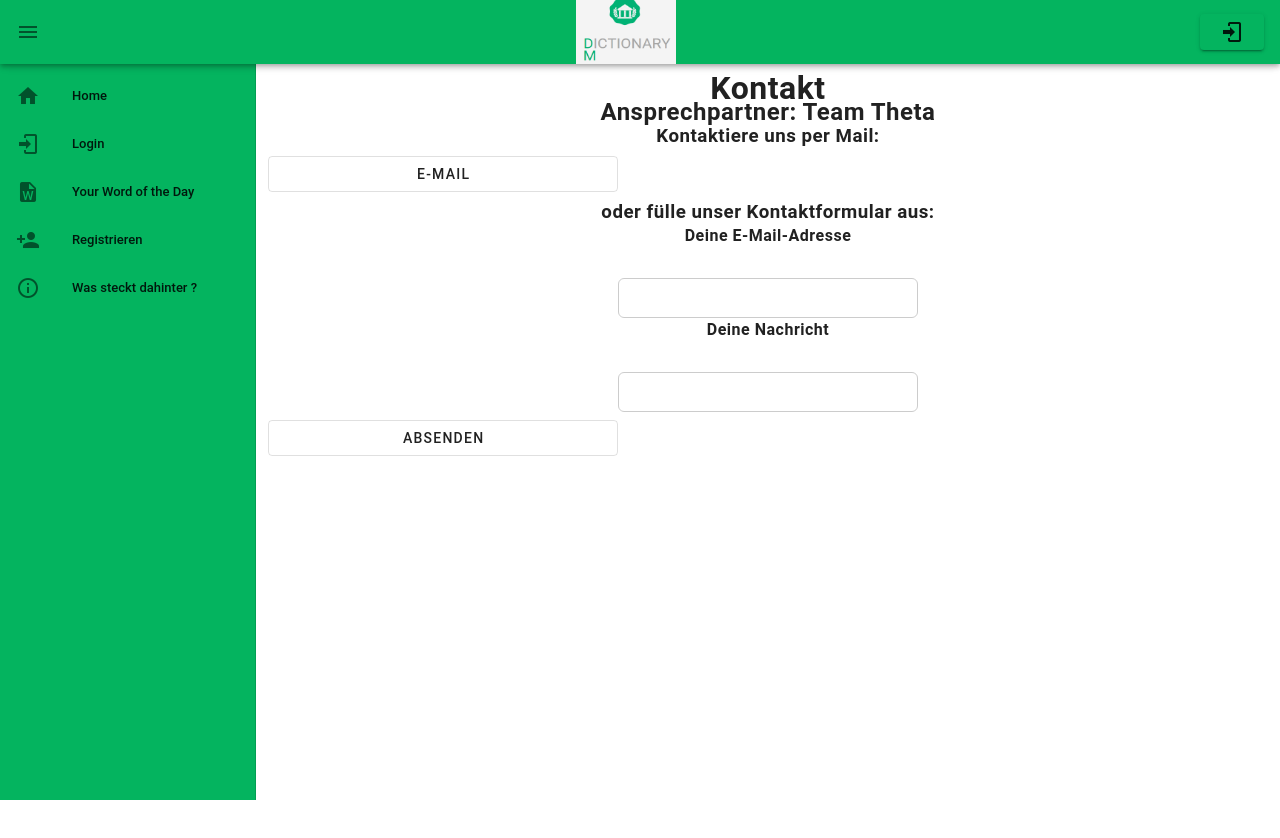
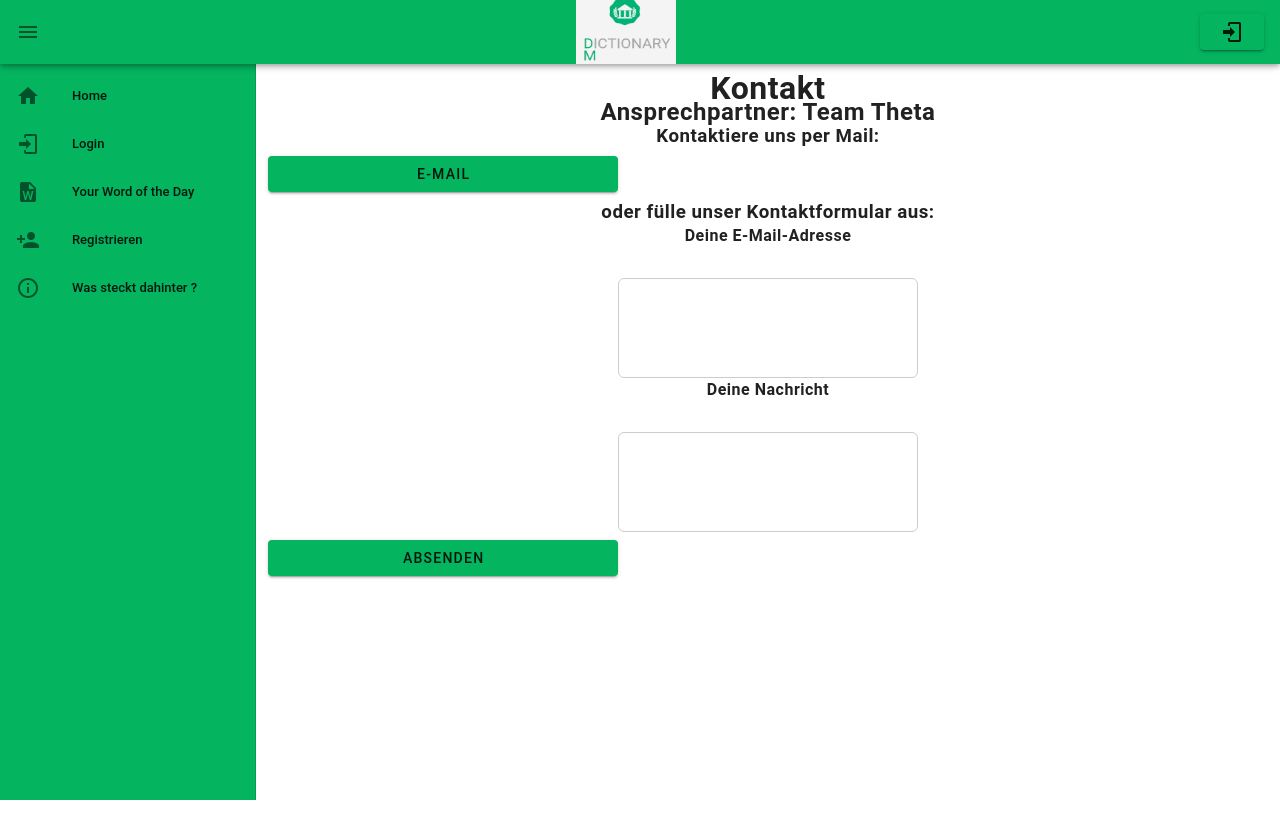
Before and after one commit to hfu-gis/Theta, a Vue app: page /#/Kontakt in a window 1280 px wide. Shown: the top 838 px of the page. Built offline with nearby package versions, Linux system fonts and the light colour scheme; a small style sheet from the web is missing.

Commit message:
Bearbeitung Seite Kontakt und Random Word of the day Layout

```diff
--- a/src/views/Kontakt.vue
+++ b/src/views/Kontakt.vue
@@ -8,7 +8,9 @@
         <h3>Kontaktiere uns per Mail:</h3>
         </div>
         <a href="mailto: dm.dictionary-support.de">
-                <v-btn text outlined shaped
+            <v-btn
+                    align-center
+                       color="#04B45F"
                        oneclick="e-mail">E-Mail
                 </v-btn>
         </a>
@@ -16,12 +18,15 @@
 
             <h4> Deine E-Mail-Adresse</h4>
             <div>
-            <input type="Text" name="WordBox" id="wordbox">
+
+            <input type="Text" name="WordBox" id="wordbox" >
     </div>
+
             <h4> Deine Nachricht</h4>
-            <input type="Text" name="WordBox" id="wordbox">
+        <input type="Text" name="WordBox" id="wordbox" >
 
-            <v-btn text outlined shaped
+            <v-btn align-center
+                   color="#04B45F"
                    oneclick="absenden">absenden
             </v-btn>
     </div>
@@ -54,11 +59,11 @@
         margin: 30px auto 0;
         display: block;
         width: 300px;
-        height: 40px;
+        height: 100px;
         font-size: 30px;
         background: #fff;
         border-radius: 6px;
-        color: #000000;
+        color: #04B45F;
         transition: 1s linear;
     }
 
--- a/src/views/Yourwordotd.vue
+++ b/src/views/Yourwordotd.vue
@@ -1,15 +1,31 @@
 <template>
     <div class="body-1">
         <h1> Your Word of the Day </h1>
-        <FORM name="WordForm">
-            <input type="Text" name="WordBox" id="wordbox">
-            <v-btn text outlined shaped
-                   justify="center"
-                   oneclick="generate">generieren
-            </v-btn>
-        </FORM>
+        <v-card
+                class="mx-auto"
+                max-width="344"
+        >
+            <v-card-text>
+                <div>Your Word of the Day</div>
+                <p class="display-1 text--primary">
+                    be•nev•o•lent
+                </p>
+                <div class="text--primary">
+                    Bedeutung/ Erklärung <br>
+                </div>
+            </v-card-text>
+            <v-card-actions>
+                <v-btn align-center
+                       color="#04B45F"
+                       oneclick="generieren">Generieren
+                </v-btn>
+            </v-card-actions>
+        </v-card>
+
     </div>
+
 </template>
+
 <script>
     export default {
         name: "Yourwordotd"
```
Also changed, not shown: 1 other file (tests, documents, lock files or other folders).
